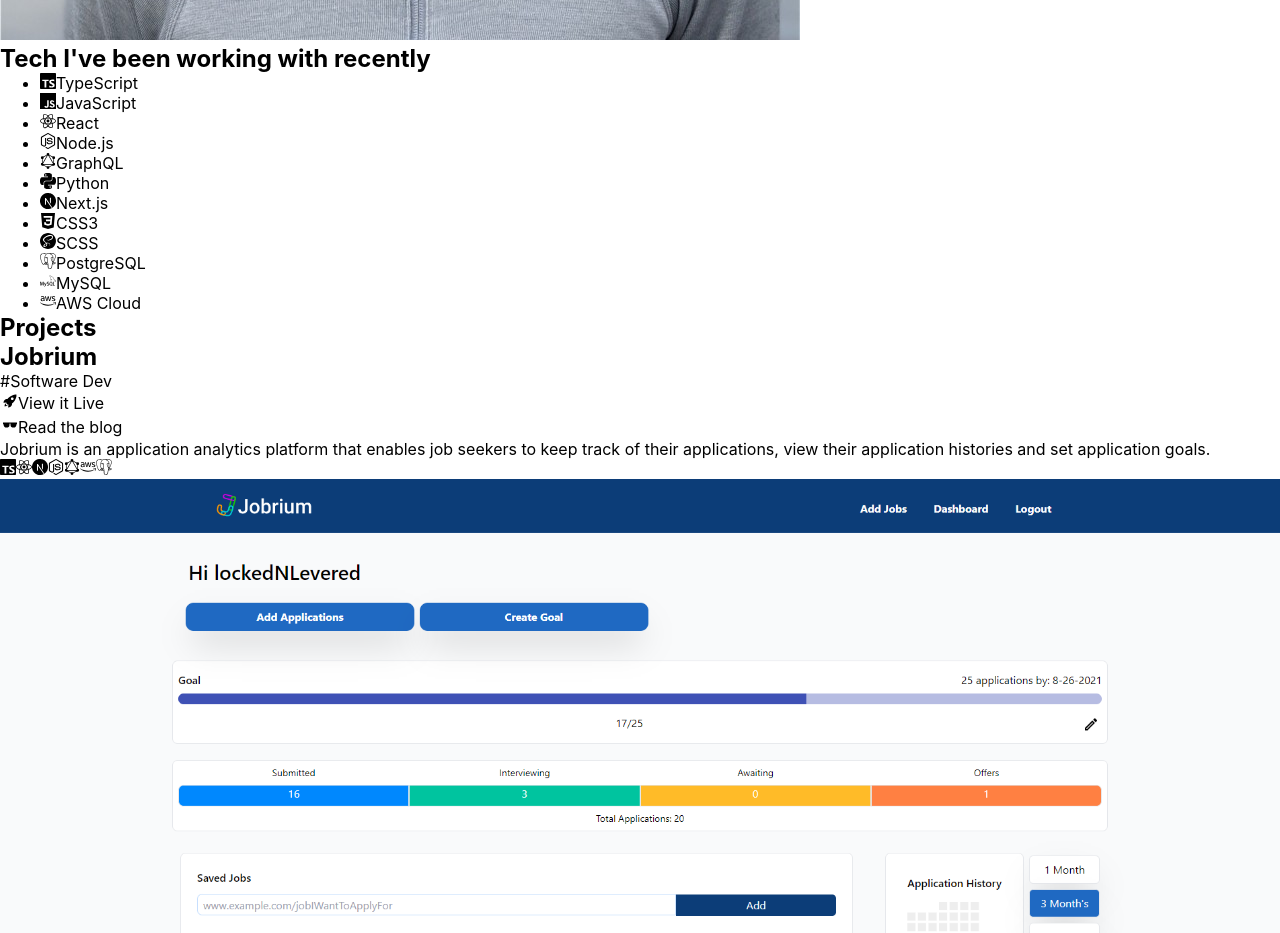
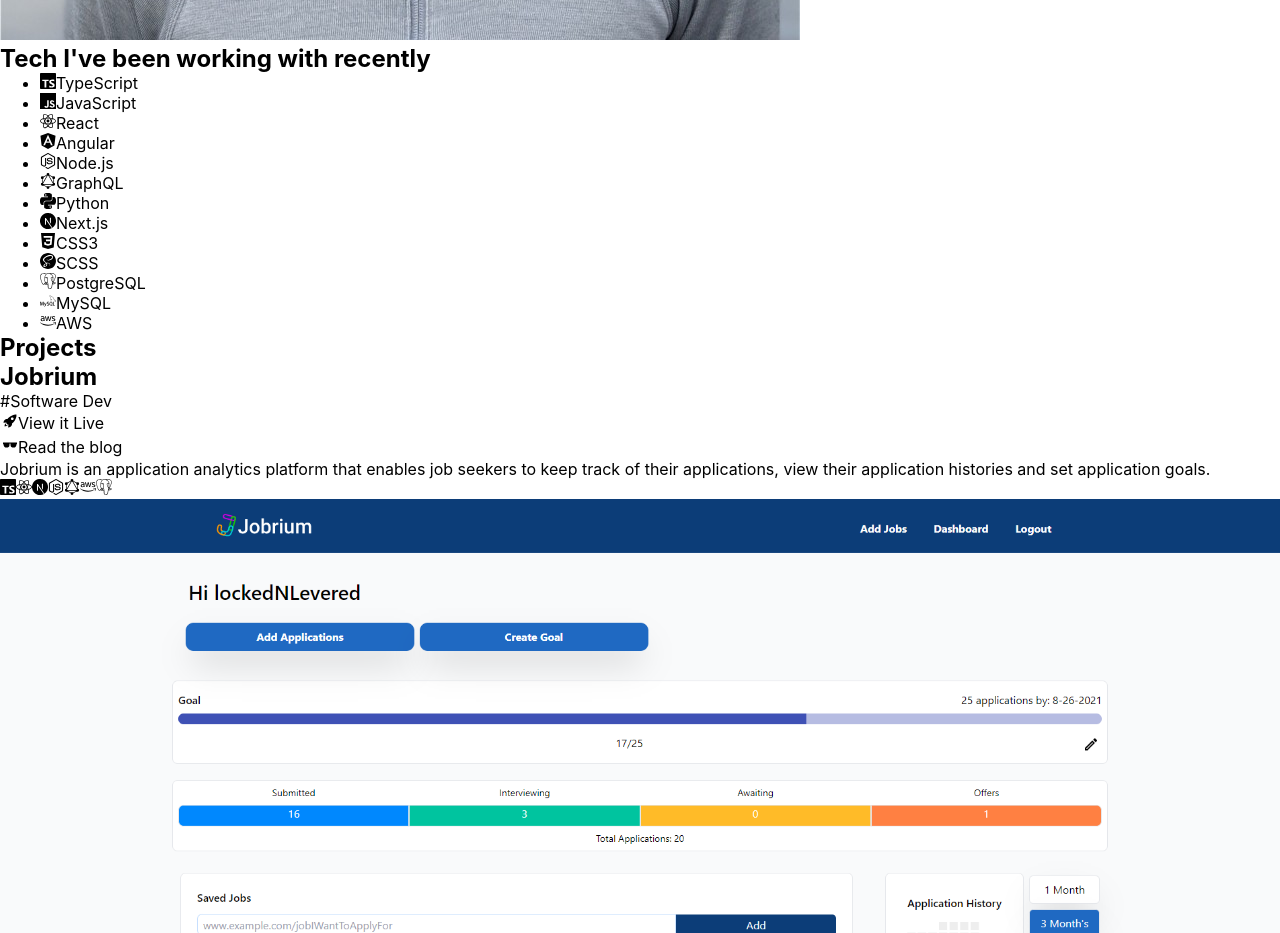
Before and after one commit to shaynelar/shaynelarochelle.com, a Next.js app: page / in a window 1280 px wide. Shown: the part 1720-2653 px from the top of the page. Built offline with nearby package versions, Linux system fonts and the light colour scheme.

Commit message:
update skill section

```diff
--- a/components/TechSection.tsx
+++ b/components/TechSection.tsx
@@ -11,6 +11,7 @@
 	SiPostgresql,
 	SiMysql,
 	SiNodedotjs,
+	SiAngular,
 } from "react-icons/si";
 import { m as motion } from "framer-motion";
 import Layout from "./Layout";
@@ -48,6 +49,7 @@
 				<TechBadge label="TypeScript" svg={SiTypescript} />
 				<TechBadge label="JavaScript" svg={SiJavascript} />
 				<TechBadge label="React" svg={SiReact} />
+				<TechBadge label="Angular" svg={SiAngular} />
 				<TechBadge label="Node.js" svg={SiNodedotjs} />
 				<TechBadge label="GraphQL" svg={SiGraphql} />
 				<TechBadge label="Python" svg={SiPython} />
@@ -56,7 +58,7 @@
 				<TechBadge label="SCSS" svg={SiSass} />
 				<TechBadge label="PostgreSQL" svg={SiPostgresql} />
 				<TechBadge label="MySQL" svg={SiMysql} />
-				<TechBadge label="AWS Cloud" svg={SiAmazonaws} />
+				<TechBadge label="AWS" svg={SiAmazonaws} />
 			</motion.ul>
 		</Layout>
 	);
```
